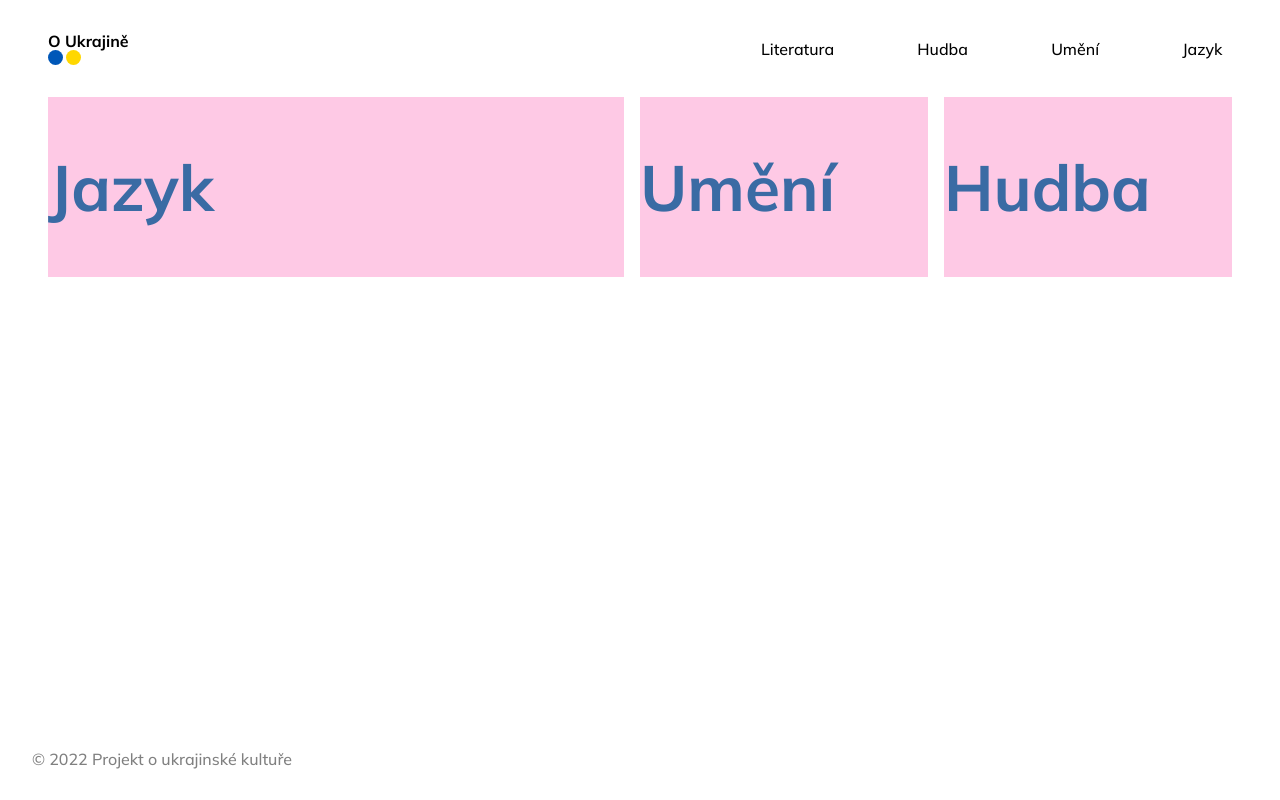
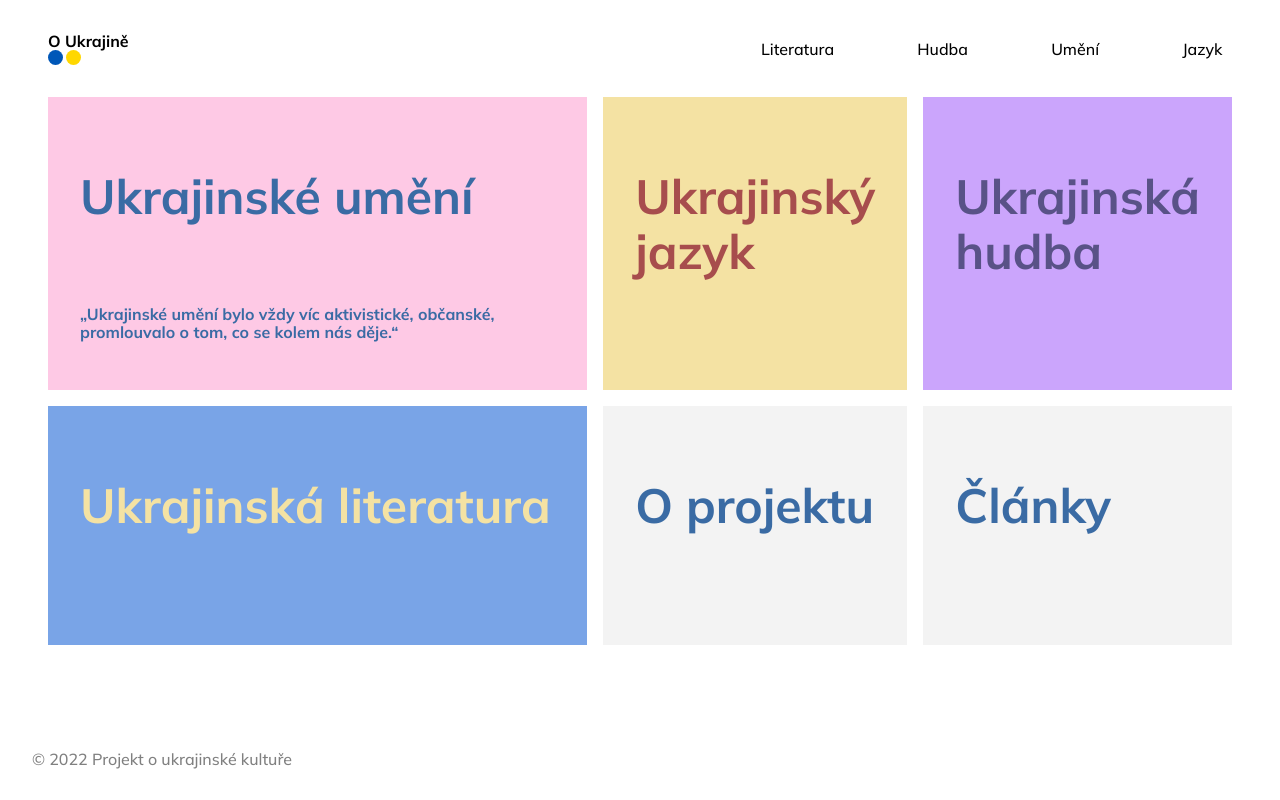
Before and after one commit to htmlena/ukrajina-predevsim, a Next.js app: page / in a window 1280 px wide. Built offline with nearby package versions, Linux system fonts and the light colour scheme.

Commit message:
cards colors

```diff
--- a/pages/index.tsx
+++ b/pages/index.tsx
@@ -8,10 +8,12 @@ const Home = () => {
     // flex-direction: column;
     display: grid;
     padding: 0 1.2rem;
+    row-gap: 1rem;
 
     ${mq.mediumUp.css`
   // flex-direction: row;
    grid-template-columns: 2fr 1fr 1fr;
+   grid-template-rows: 2fr;
     column-gap: 1rem;
     padding: 0 3rem;
  `}
@@ -24,9 +26,38 @@ const Home = () => {
   return (
     <>
       <TopSectionContainer>
-        <SquareBlock title="Jazyk" />
-        <SquareBlock title="Umění" />
-        <SquareBlock title="Hudba" />
+        <SquareBlock
+          title="Ukrajinské umění"
+          shortDescription="„Ukrajinské umění bylo vždy víc aktivistické, občanské,
+                promlouvalo o tom, co se kolem nás děje.“"
+          cardColor="#fec9e5"
+          cardTextColor="#3A6BA4"
+        />
+        <SquareBlock
+          title="Ukrajinský jazyk"
+          cardColor="#F4E2A3"
+          cardTextColor="#A74D4D"
+        />
+        <SquareBlock
+          title="Ukrajinská hudba"
+          cardColor="#CBA5FC"
+          cardTextColor="#595287"
+        />
+        <SquareBlock
+          title="Ukrajinská literatura"
+          cardColor="#79A4E7"
+          cardTextColor="#F4E2A3"
+        />
+        <SquareBlock
+          title="O projektu"
+          cardColor="#F3F3F3"
+          cardTextColor="#3A6BA4"
+        />
+        <SquareBlock
+          title="Články"
+          cardColor="#F3F3F3"
+          cardTextColor="#3A6BA4"
+        />
       </TopSectionContainer>
     </>
   );
--- a/src/components/SquareBlock/SquareBlock.tsx
+++ b/src/components/SquareBlock/SquareBlock.tsx
@@ -2,30 +2,60 @@ import { FC } from 'react';
 import styled, { css } from 'styled-components';
 import { mq } from '../../utils/styles';
 
-const SquareContainer = styled.div`
-  background-color: #fec9e5;
-  color: #3a6ba4;
+const SquareContainer = styled.div<{
+  cardColor: string;
+  cardTextColor: string;
+}>`
+  background-color: ${(props) => props.cardColor};
+  color: ${(props) => props.cardTextColor};
   width: 100%;
+  display: flex;
+  flex-direction: column;
+  justify-content: space-between;
 `;
 
 const SquareTitle = styled.h2`
   font-size: 1.8rem;
+  min-height: 6rem;
   ${mq.mediumUp.css`
-  font-size: 4rem;
+  font-size: 3rem;
+  min-height: 6rem;
  `}
 `;
 
-const SquareContent = styled.div``;
+const SquareContent = styled.div`
+  padding: 1rem;
+  ${mq.mediumUp.css`
+  padding: 2rem;
+ `}
+`;
+
+const ShortDescription = styled.p`
+  font-size: 0.8rem;
+  font-weight: 600;
+  ${mq.mediumUp.css`
+  font-size: 1rem;
+ `}
+`;
 
 type SquareBlockProps = {
   title: string;
+  shortDescription?: string;
+  cardColor: string;
+  cardTextColor: string;
 };
 
-const SquareBlock: FC<SquareBlockProps> = ({ title }) => {
+const SquareBlock: FC<SquareBlockProps> = ({
+  title,
+  shortDescription,
+  cardColor,
+  cardTextColor,
+}) => {
   return (
-    <SquareContainer>
+    <SquareContainer cardColor={cardColor} cardTextColor={cardTextColor}>
       <SquareContent>
         <SquareTitle>{title}</SquareTitle>
+        <ShortDescription>{shortDescription}</ShortDescription>
       </SquareContent>
     </SquareContainer>
   );
```
